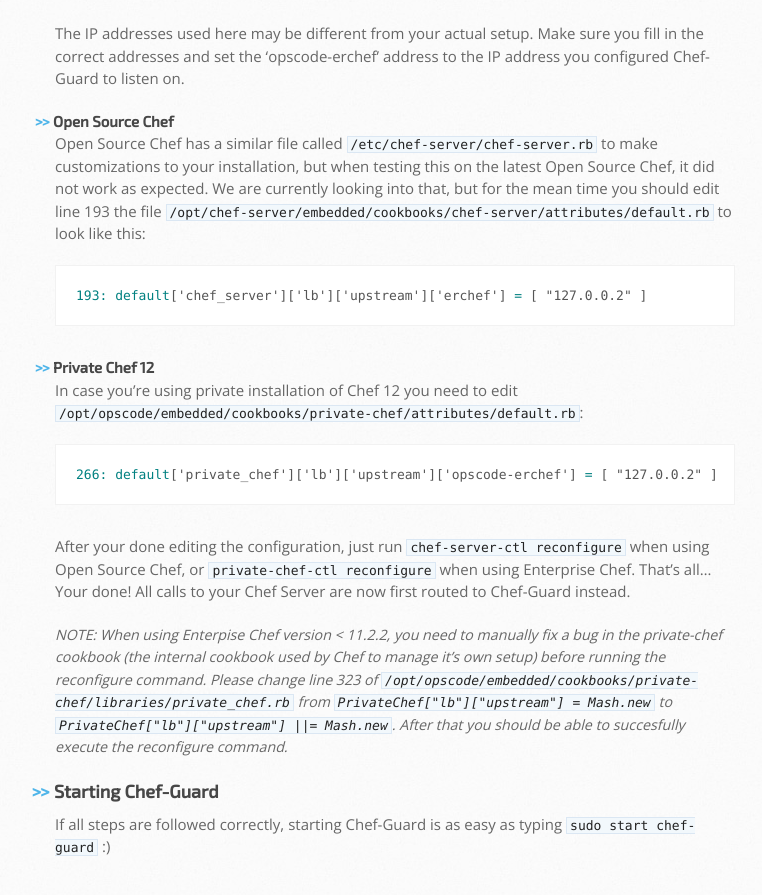
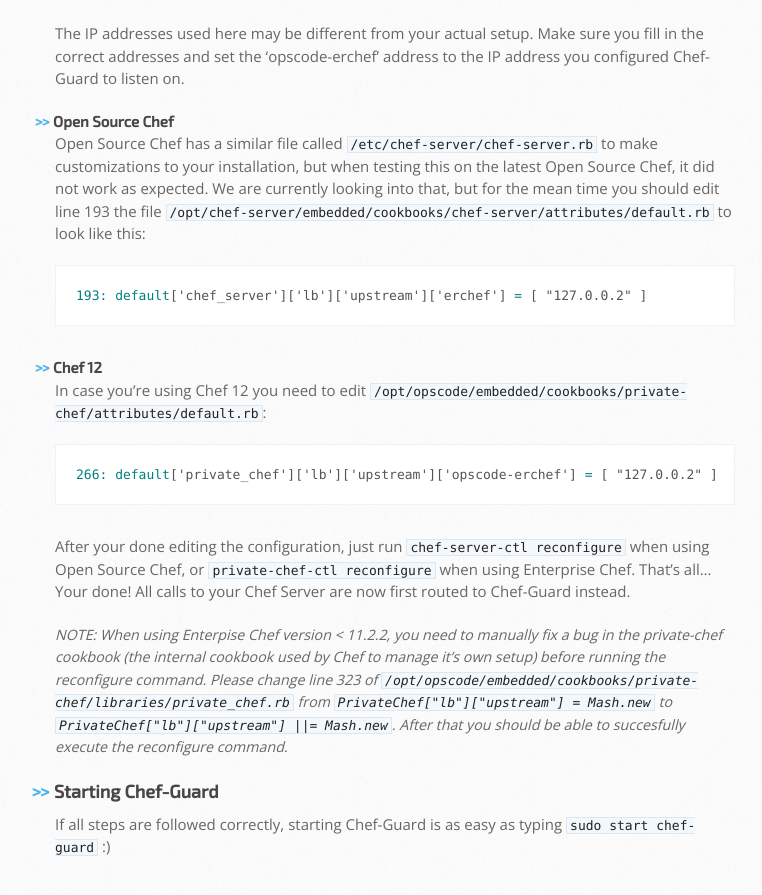
Before and after one commit to xanzy/xanzy.github.io, a Jekyll site: the page built from projects/chef-guard/installation/installation.md, in a window 1280 px wide and 900 px high, scrolled down 3133 px. Shown: the top 895 px of the window, without its empty margins (375-1137 px from the left). Built offline with Jekyll 4.4.1, drawn with Linux system fonts in a browser that asks for light colours.

Commit message:
Avoid confusion in Chef Server names

```diff
--- a/projects/chef-guard/installation/installation.md
+++ b/projects/chef-guard/installation/installation.md
@@ -73,8 +73,8 @@
 193: default['chef_server']['lb']['upstream']['erchef'] = [ "127.0.0.2" ]
 ~~~
 
-#### Private Chef 12
-In case you're using private installation of Chef 12 you need to edit `/opt/opscode/embedded/cookbooks/private-chef/attributes/default.rb`:
+#### Chef 12
+In case you're using Chef 12 you need to edit `/opt/opscode/embedded/cookbooks/private-chef/attributes/default.rb`:
 
 ~~~ ini
 266: default['private_chef']['lb']['upstream']['opscode-erchef'] = [ "127.0.0.2" ]
```
